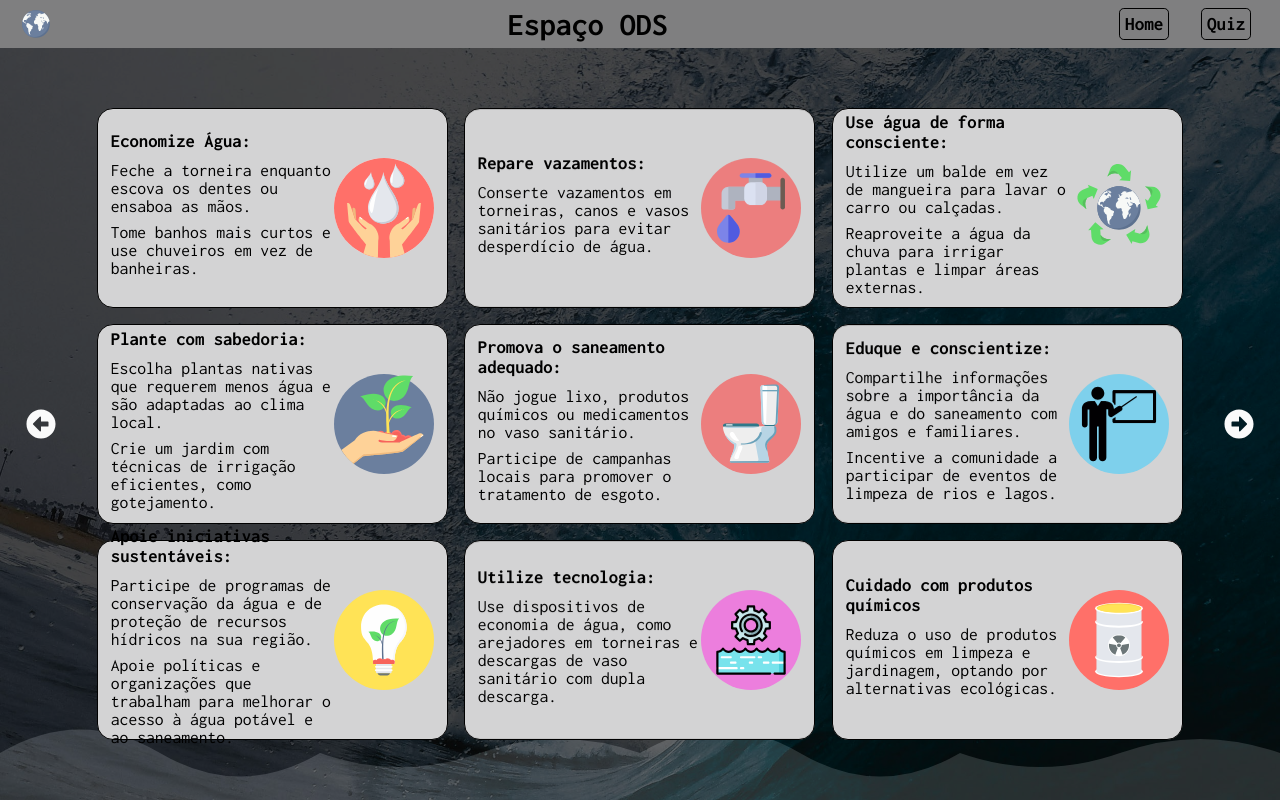
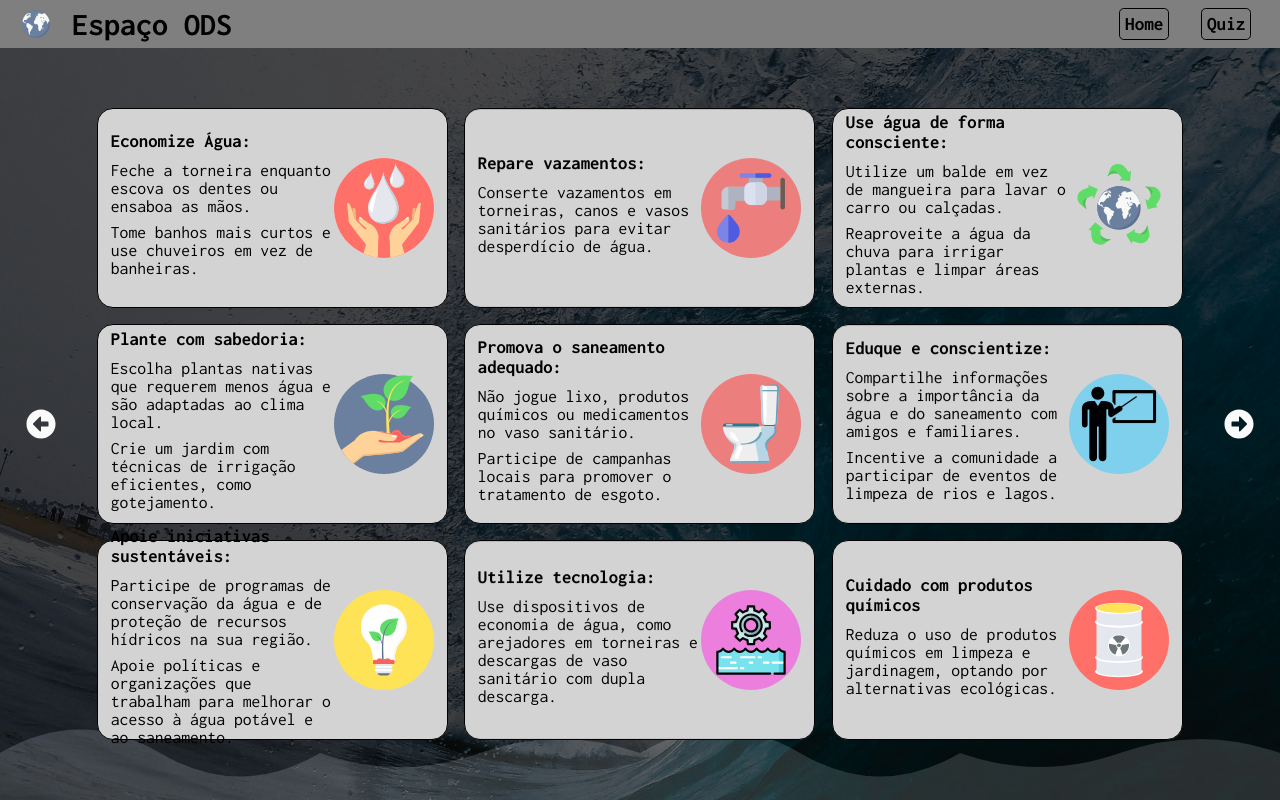
Before and after one commit to Welington1209/Hackaton-CPDI-ODS, a React (Vite) app: page /Hackaton-CPDI-ODS/water/tips in a window 1280 px wide. Built offline with nearby package versions, Linux system fonts and the light colour scheme; a web font is replaced by a local one.

Commit message:
ajuste de ultima hora no header

```diff
--- a/src/components/Header.css
+++ b/src/components/Header.css
@@ -73,6 +73,11 @@ nav svg {
   scale: 2;
 }
 
+.logo-container {
+  display: flex;
+  gap: 1rem;
+}
+
 @media (max-width: 450px) {
   #header {
     padding-left: 0.5rem;
--- a/src/components/Header.jsx
+++ b/src/components/Header.jsx
@@ -7,11 +7,13 @@ import Logo from "../img/ecology-green-logo.svg";
 const Header = () => {
   return (
     <header id="header">
-      <Link className="logo-img" to={"/"}>
-        <img src={Logo} alt="imagem do planeta terra" />
-      </Link>
+      <div className="logo-container">
+        <Link className="logo-img" to={"/"}>
+          <img src={Logo} alt="imagem do planeta terra" />
+        </Link>
 
-      <h1 className="inconsolata-title">Espaço ODS</h1>
+        <h1 className="inconsolata-title">Espaço ODS</h1>
+      </div>
       <nav>
         <Link to={"/"} className="link-control inconsolata-title">
           <h2>Home</h2>
```
